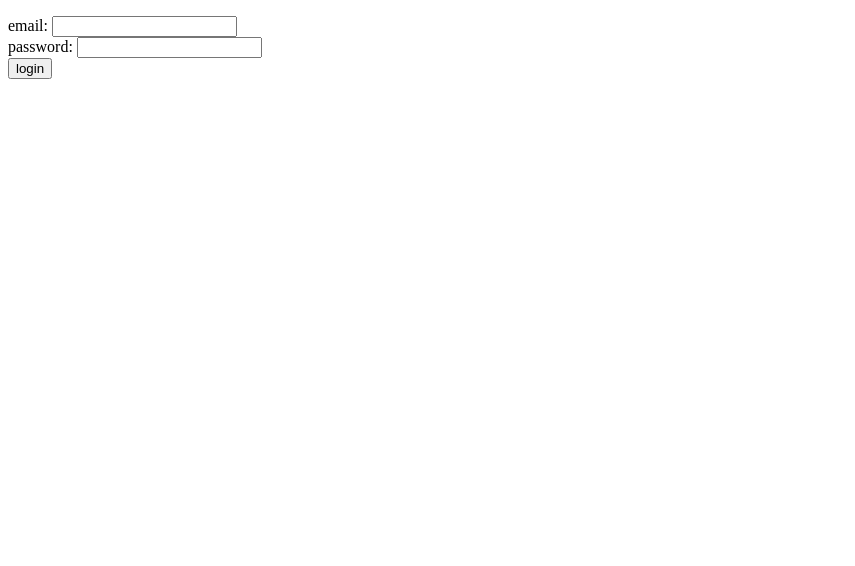
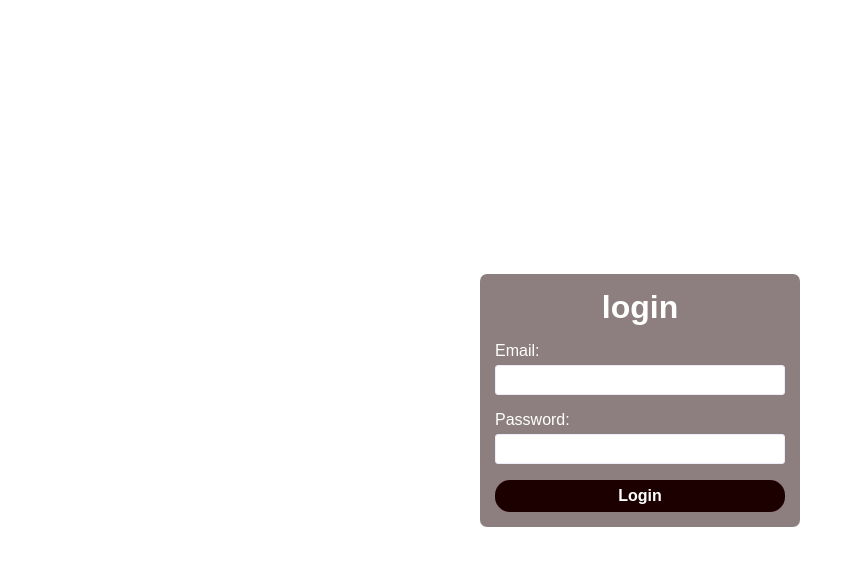
Before and after one commit to Bayi-Mostapha/adrar_outdoor_equipment, a PHP site: page /login.php in a window 1280 px wide. Shown: the top 566 px of the page, without its empty margins (0-855 px from the left). Run offline with PHP 8.4, Linux system fonts and the light colour scheme.

Commit message:
worked on login forms styles

```diff
--- a/admin-login.php
+++ b/admin-login.php
@@ -50,10 +50,11 @@
 <head>
     <meta charset="UTF-8">
     <meta name="viewport" content="width=device-width, initial-scale=1.0">
+    <link rel="stylesheet" href="styles\general.css">
+    <link rel="stylesheet" href="styles\login-signup.css">
     <title>login</title>
 </head>
 <body>
-    <h1>welcome admin</h1>
     <div class="errors">
         <p class="error">
             <?php
@@ -81,6 +82,7 @@
         </p>
     </div>
     <form action="admin-login.php" method="post" novalidate>
+        <h1>welcome admin</h1>
         <div>
             <label for="email">email:</label>
             <input type="email" name="email" id="email" value=<?php echo $email; ?>>
@@ -89,7 +91,7 @@
             <label for="password">password:</label>
             <input type="password" name="password" id="password">
         </div>
-        <button type="submit">login</button>
+        <button type="submit" class="submit">login</button>
     </form>
 </body>
 </html>
--- a/login.php
+++ b/login.php
@@ -50,6 +50,8 @@
 <head>
     <meta charset="UTF-8">
     <meta name="viewport" content="width=device-width, initial-scale=1.0">
+    <link rel="stylesheet" href="styles\general.css">
+    <link rel="stylesheet" href="styles\login-signup.css">
     <title>login</title>
 </head>
 <body>
@@ -80,15 +82,16 @@
         </p>
     </div>
     <form action="login.php" method="post" novalidate>
-        <div>
+        <h1>login</h1>
+        <div class="form-row">
             <label for="email">email:</label>
             <input type="email" name="email" id="email" value=<?php echo $email; ?>>
         </div>
-        <div>
+        <div class="form-row">
             <label for="password">password:</label>
             <input type="password" name="password" id="password">
         </div>
-        <button type="submit">login</button>
+        <button type="submit" class="submit mb-btn">login</button>
     </form>
 </body>
 </html>
--- a/sign-up.php
+++ b/sign-up.php
@@ -8,6 +8,8 @@
 <head>
     <meta charset="UTF-8">
     <meta name="viewport" content="width=device-width, initial-scale=1.0">
+    <link rel="stylesheet" href="styles\general.css">
+    <link rel="stylesheet" href="styles\login-signup.css">
     <title>sign up</title>
 </head>
 
@@ -44,6 +46,7 @@
         </p>
     </div>
     <form action="./sign-up-handler.php" method="post" novalidate>
+        <h1>sign up</h1>
         <div>
             <label for="name">name:</label>
             <input type="text" name="name" id="name" value=<?php echo $name; ?>>
@@ -60,7 +63,7 @@
             <label for="confirm_password">confirm password:</label>
             <input type="password" name="confirm_password" id="confirm_password">
         </div>
-        <button type="submit">sign in</button>
+        <button type="submit" class="submit">sign up</button>
     </form>
 </body>
 
--- /dev/null
+++ b/styles/login-signup.css
@@ -0,0 +1,53 @@
+body {
+    width: 100vw;
+    min-height: 100dvh;
+
+    display: flex;
+    justify-content: center;
+    align-items: center;
+}
+
+form {
+    padding: 15px;
+    width: 20rem;
+
+    display: flex;
+    flex-direction: column;
+    gap: 1rem;
+
+    background-color: rgba(28, 0, 0, 0.5);
+    border-radius: 7px;
+}
+
+form h1 {
+    text-align: center;
+    color: var(--txt2);
+}
+
+form label {
+    color: var(--txt2);
+}
+
+form input {
+    margin-top: 5px;
+    padding: 10px;
+    border: none;
+    border-radius: 15px;
+}
+
+form .submit {
+    padding: 7px;
+
+    background-color: rgb(28, 0, 0);
+    color: var(--txt2);
+    border-radius: 15px;
+
+    font-weight: 700;
+    text-transform: capitalize;
+}
+
+@media (max-width:280px) {
+    form {
+        width: 95%;
+    }
+}
```
